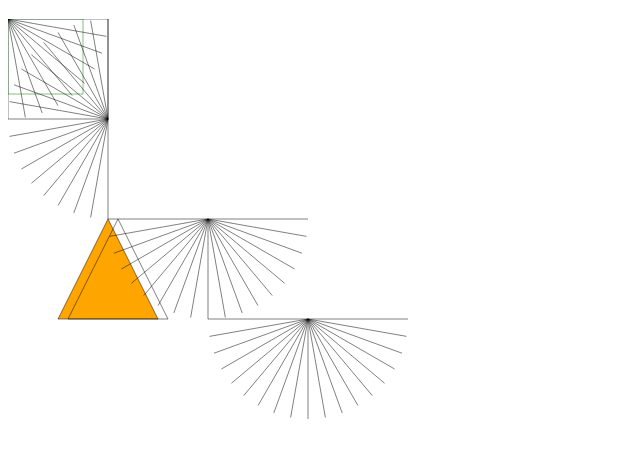
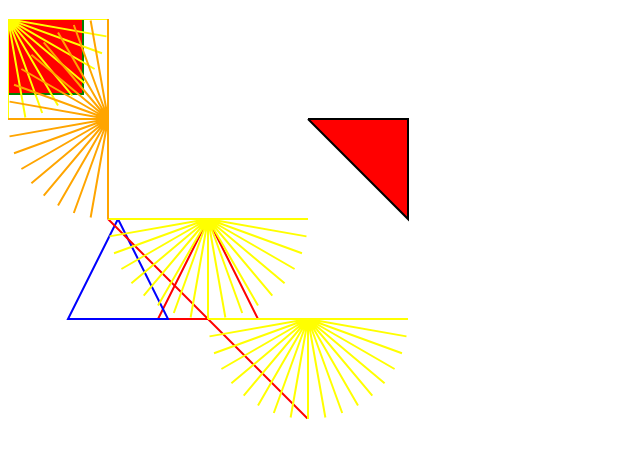
Before and after one commit to ajlopez/AjDrawJs, a plain HTML site: page test/canvas.html in a window 1280 px wide. Shown: the part 61-518 px from the top of the page, without its empty margins (0-640 px from the left). Drawn offline with Linux system fonts and the light colour scheme.

Commit message:
beginDraw, endDraw new methods to fix weird draw behavior

```diff
--- a/src/ajdraw.js
+++ b/src/ajdraw.js
@@ -102,8 +102,9 @@ AjDraw = function() {
 		return new Line(this.from, this.to, this.style);
 	}
 
-	function Composite(elements) {
+	function Composite(elements, style) {
 		this.elements = elements;
+		this.style = style;
 
 		if (this.elements == undefined)
 			this.elements = [];
@@ -119,8 +120,12 @@ AjDraw = function() {
 	}
 
 	Composite.prototype.draw = function (image) {
+		image.beginDraw(this.style);
+
 		for (var n in this.elements)
 			this.elements[n].draw(image);
+
+		image.endDraw(this.style);
 	}
 
 	Composite.prototype.rotate = function (degrees) {
@@ -129,7 +134,7 @@ AjDraw = function() {
 		for (var n in this.elements)
 			newelements.push(this.elements[n].rotate(degrees));
 
-		return new Composite(newelements);
+		return new Composite(newelements, this.style);
 	}
 
 	Composite.prototype.translate = function (move) {
@@ -138,7 +143,7 @@ AjDraw = function() {
 		for (var n in this.elements)
 			newelements.push(this.elements[n].translate(move));
 
-		return new Composite(newelements);
+		return new Composite(newelements, this.style);
 	}
 
 	Composite.prototype.translateHorizontal = function (move) {
@@ -147,7 +152,7 @@ AjDraw = function() {
 		for (var n in this.elements)
 			newelements.push(this.elements[n].translate(move));
 
-		return new Composite(newelements);
+		return new Composite(newelements, this.style);
 	}
 
 	Composite.prototype.clone = function () {
@@ -156,8 +161,21 @@ AjDraw = function() {
 		for (var n in this.elements)
 			newelements.push(this.elements[n].clone());
 
-		return new Composite(newelements);
+		return new Composite(newelements, this.style);
 	}
+
+	function Triangle(point1, point2, point3, style) {
+		Composite.prototype.constructor.call(
+			this,
+			[new Line(point1, point2),
+			new Line(point2, point3),
+			new Line(point3, point1)],
+			style
+		);
+	}
+
+	Triangle.prototype = new Composite();
+	Triangle.prototype.constructor = Triangle;
 
 	function Image(ctx) {
 		var lastx = -1;
@@ -165,11 +183,7 @@ AjDraw = function() {
 
 		function drawLine(x1, y1, x2, y2, style)
 		{
-			if (style != null) {
-				ctx.save();
-				if (style.color != null)
-					ctx.strokeStyle = style.color;
-			}
+			beginDraw(style);
 
 			if (x1 != lastx || y1 != lasty)
 				ctx.moveTo(x1, y1);
@@ -179,17 +193,43 @@ AjDraw = function() {
 			lastx = x2;
 			lasty = y2;
 
-			if (style != null)
+			endDraw(style);
+		}
+
+		function beginDraw(style)
+		{
+			if (style != null) {
+				ctx.save();
+				ctx.beginPath();
+			}
+		}
+
+		function endDraw(style)
+		{
+			if (style != null) {
+				if (style.color != null)
+					if (style.fill)
+						ctx.fillStyle = style.color;
+					else
+						ctx.strokeStyle = style.color;
+				if (style.fill)
+					ctx.fill();
+				else
+					ctx.stroke();
 				ctx.restore();
+			}
 		}
 
 		this.drawLine = drawLine;
+		this.beginDraw = beginDraw;
+		this.endDraw = endDraw;
 	}
 
 	return {
 		Point: Point,
 		Line: Line,
 		Image: Image,
-		Composite: Composite
+		Composite: Composite,
+		Triangle: Triangle
 	}
 }();
--- a/test/canvas.html
+++ b/test/canvas.html
@@ -14,40 +14,49 @@
         var canvas = document.getElementById('canvas');
         var ctx = canvas.getContext("2d");
 
-		ctx.lineWidth = 0.5;
+		ctx.lineWidth = 2;
 
-//		ctx.beginPath();
 		ctx.save();
 
+		ctx.beginPath();
+		ctx.strokeStyle = "red";
 		ctx.fillStyle = "orange";
-		ctx.moveTo(100, 200);
-        ctx.lineTo(50, 300);
+		ctx.moveTo(200, 200);
+        ctx.lineTo(150, 300);
+
+        ctx.lineTo(250, 300);
+        ctx.lineTo(200, 200);
+		ctx.stroke();
+		//ctx.fill();
+
+		ctx.restore();
 
 		ctx.save();
 		ctx.strokeStyle = 'green';
+		ctx.fillStyle = 'red';
+		ctx.fillRect(0,0,75,75);
 		ctx.strokeRect(0,0,75,75);
 		ctx.restore();
 
-        ctx.lineTo(150, 300);
-        ctx.lineTo(100, 200);
-
-		ctx.fill();
-
-		ctx.restore();
-
+		ctx.save()
+		ctx.beginPath();
+		ctx.strokeStyle = "blue";
 		ctx.moveTo(110, 200);
         ctx.lineTo(60, 300);
         ctx.lineTo(160, 300);
         ctx.lineTo(110, 200);
 		ctx.stroke();
+		ctx.restore();
+
+		//ctx.strokeStyle = "black";
 
 		var image = new AjDraw.Image(ctx);
 
-		var ln = line(p(10, 20), p(30, 40));
+		var ln = line(p(100, 200), p(300, 400), { color: "red" });
 
 		ln.draw(image);
 
-		var d = new AjDraw.Composite();
+		var d = new AjDraw.Composite([], { color: "yellow" });
 
 		ln = line(p(0, 0), p(100, 0));
 
@@ -57,17 +66,15 @@
 			d.add(ln.rotate(k));
 		}
 
-		ctx.beginPath();
-
 		d.draw(image);
-		ctx.save();
-		ctx.strokeStyke = "orange";
 		d.translate(p(200, 200)).draw(image);
-		ctx.restore();
 		d.translate(p(300, 300)).draw(image);
+		d.style.color = "orange";
 		d.rotate(90).translate(p(100, 100)).draw(image);
 
-		ctx.closePath();
+		var t = new AjDraw.Triangle(p(300, 100), p(400, 200), p(400, 100), { color: "red", fill: true });
+		t.draw(image);
+
 		ctx.stroke();
 	};
 
@@ -75,8 +82,8 @@
 		return new AjDraw.Point(x, y);
 	}
 
-	function line(from, to ) {
-		return new AjDraw.Line(from, to);
+	function line(from, to, style ) {
+		return new AjDraw.Line(from, to, style);
 	}
 </script>
 </body>
```
Also changed, not shown: test/index.html (+36 -0 lines).
